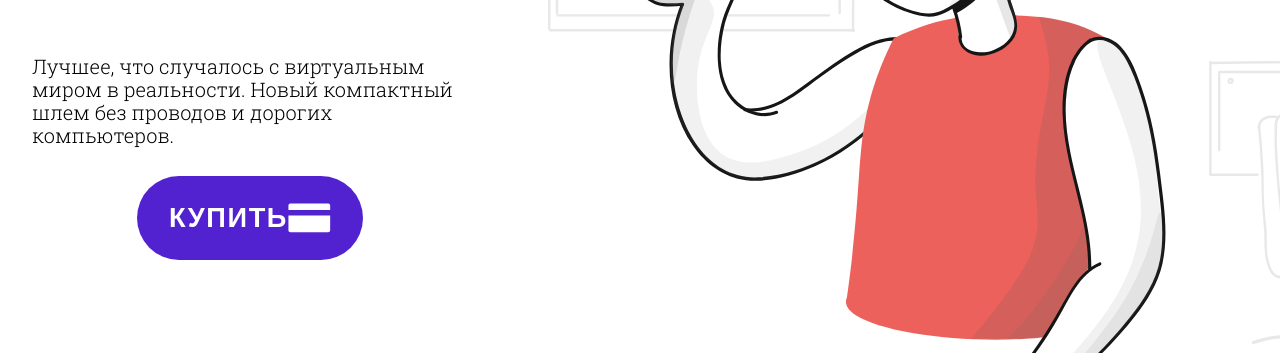
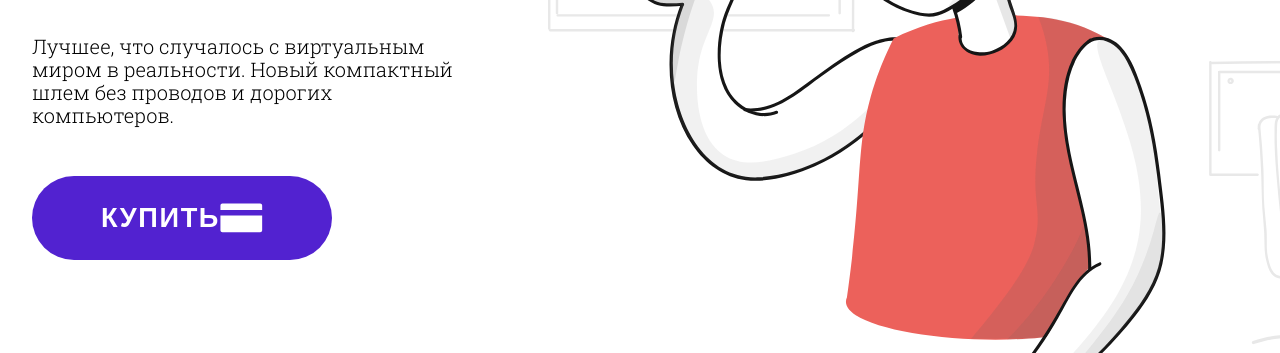
Before and after one commit to takaza-codes/week8.2, a plain HTML site: page index.html in a window 1280 px wide. Shown: the part 447-800 px from the top of the page. Drawn offline with Linux system fonts and the light colour scheme.

Commit message:
add style adjustments

```diff
--- a/assets/styles/style.css
+++ b/assets/styles/style.css
@@ -75,6 +75,7 @@ a {
 
 .banner__text {
     grid-area: p;
+    margin-top: 0;
 }
 
 .banner__button {
@@ -94,7 +95,6 @@ a {
 }
 
 .banner__button {
-    justify-self: center;
     margin-top: 0;
     max-width: 300px;
     max-height: 84px;
```
